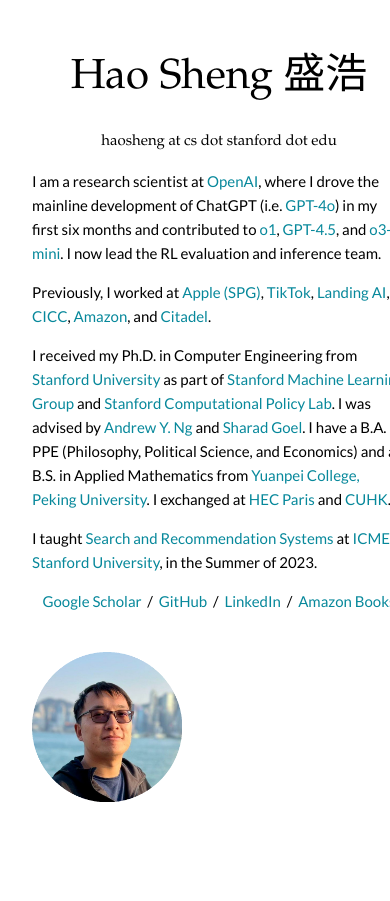
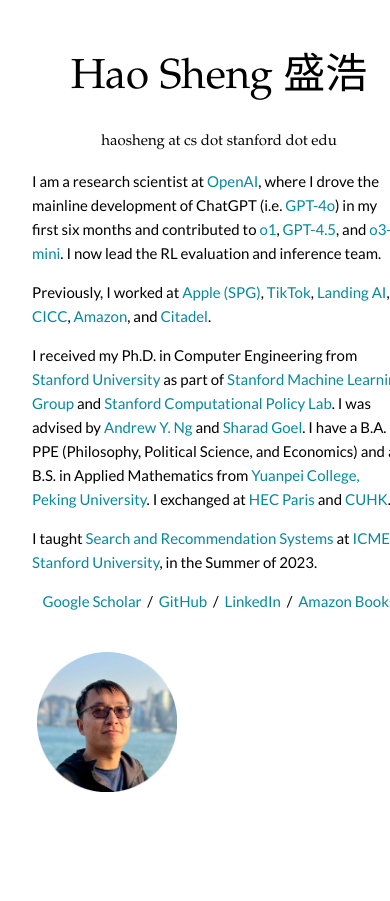
Before and after one commit to haossr/haossr.github.io, a Jekyll site: the page built from _posts/2016-06-07-cs231a.markdown, in a window 390 px wide. Built offline with Jekyll 4.4.1, drawn with Linux system fonts in a browser that asks for light colours.

Commit message:
Mobile: reduce profile photo size on small screens via CSS class.
🤖 Generated with [Claude Code](https://claude.ai/code)

Co-Authored-By: Claude <noreply@anthropic.com>

```diff
--- a/_includes/photo.html
+++ b/_includes/photo.html
@@ -1 +1 @@
-<img style="width:100%;max-width:100%" alt="Portrait of {{ site.user.name }}" src="{{ site.user.photo }}" loading="lazy" decoding="async">
+<img class="profile-photo" alt="Portrait of {{ site.user.name }}" src="{{ site.user.photo }}" loading="lazy" decoding="async">
--- a/assets/css/styles.scss
+++ b/assets/css/styles.scss
@@ -26,6 +26,11 @@ img { max-width: 100%; height: auto; }
 img[loading="lazy"] {
   content-visibility: auto;
   contain-intrinsic-size: 200px;
+}
+
+.profile-photo { width: 100%; max-width: 320px; }
+@media (max-width: 600px) {
+  .profile-photo { max-width: 140px; display: block; margin: 0 auto; }
 }
 
 /**************/
```
